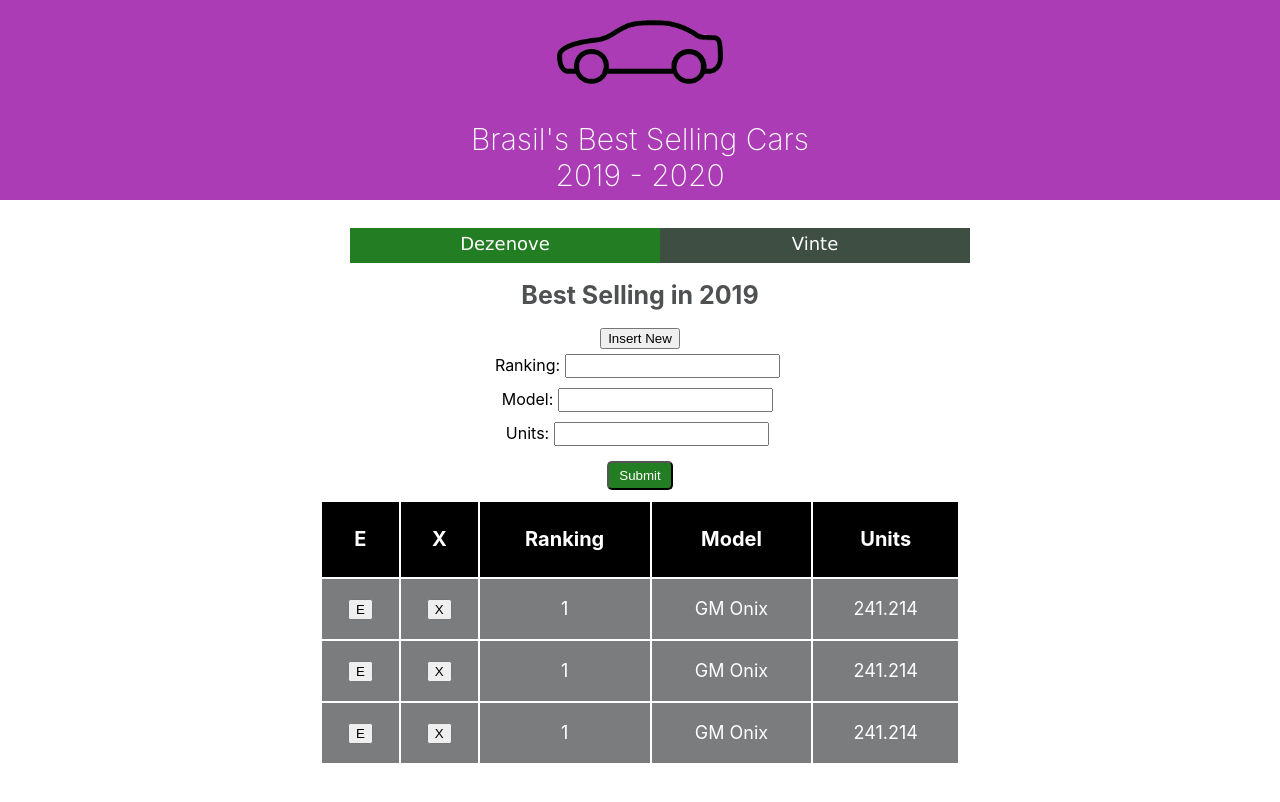
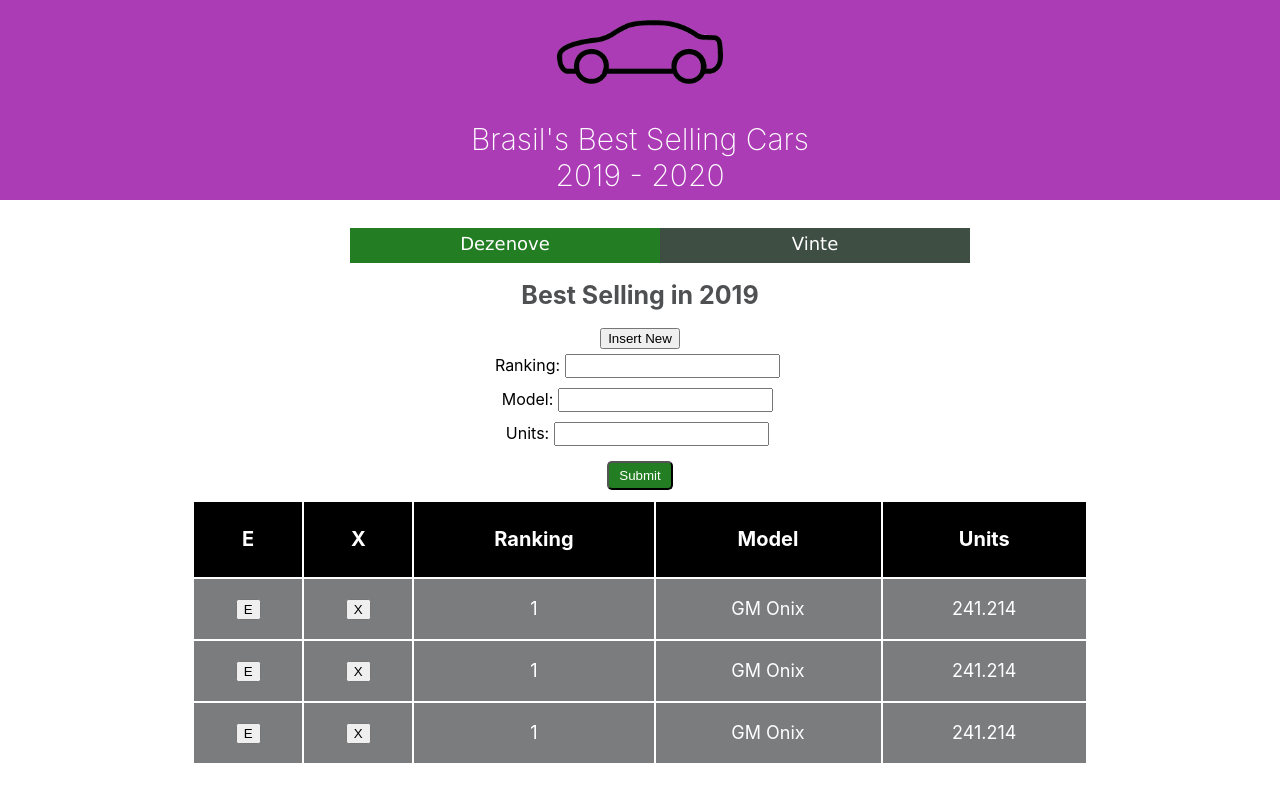
Before and after one commit to darciovilela/react-cars, a React (Create React App) app: page / in a window 1280 px wide. Shown: the top 802 px of the page. Built offline with nearby package versions, Linux system fonts and the light colour scheme; data requests are answered from the project's data file.

Commit message:
CSS Update

```diff
--- a/src/App.css
+++ b/src/App.css
@@ -58,7 +58,7 @@ h1 {
 }
 
 table {
-  width: 50%;
+  width: 70%;
   margin-bottom: 50px;
   align-items: center;
 }
```
